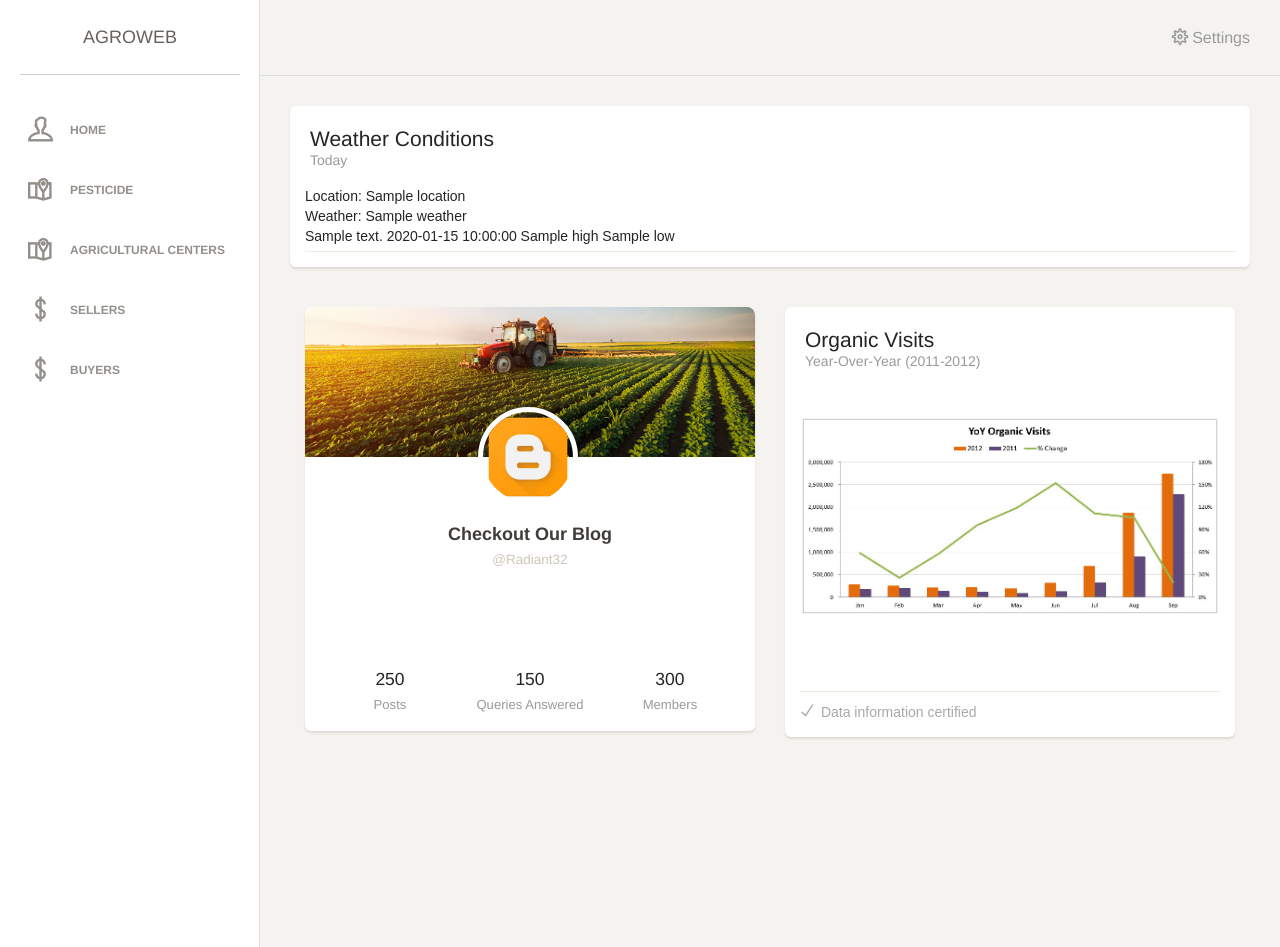
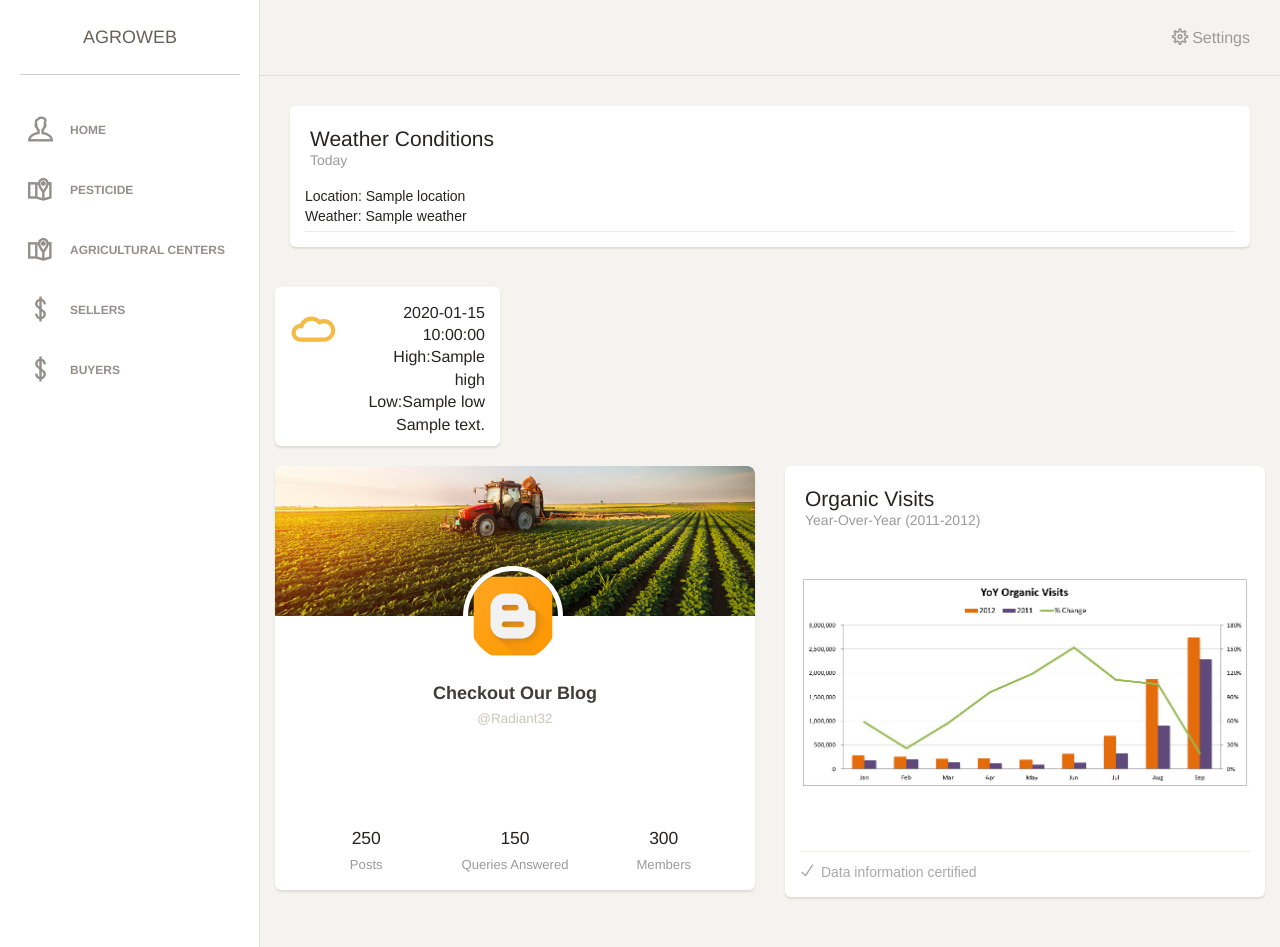
Before and after one commit to simran99/Hackk-Exchange, a Flask app: template templates/home.html in a window 1280 px wide. Run offline with Flask 2, Linux system fonts and the light colour scheme; the template is opened without the code that fills it: most values are stand-ins (such as "Sample title", 1, 10 or a date in 2020); some libraries are stand-ins or nearby versions; some web fonts are replaced.

Commit message:
fix
card forecast

```diff
--- a/templates/home.html
+++ b/templates/home.html
@@ -12,15 +12,6 @@
         </div>
         <div class="content">
             Location: {{ location }}<br> Weather: {{ weather }}<br>
-           {% for forecast in forecasts %}
-
-                {{forecast.text}}
-                {{forecast.date}}
-                {{forecast.high}}
-                {{forecast.low}}
-
-                <br>
-            {% endfor %}
             <div class="footer">
 
                 <hr>
@@ -30,7 +21,39 @@
         </div>
     </div>
 </div>
+</div>
 <br>
+<div class="row">
+{% for forecast in forecasts %}
+<div class="col-lg-3 col-sm-6">
+                        <div class="card">
+                            <div class="content">
+                                <div class="row">
+                                    <div class="col-xs-4">
+                                        <div class="icon-big icon-warning text-center">
+                                            <i class="ti-cloud"></i>
+                                        </div>
+                                    </div>
+                                    <div class="col-xs-8">
+                                        <div class="numbers">
+                                            <p>{{forecast.date}}
+                                                High:{{forecast.high}}
+                                           Low:{{forecast.low}}
+
+
+
+                                           {{forecast.text}}</p>
+
+                                        </div>
+                                    </div>
+                                </div>
+                            </div>
+                        </div>
+                    </div>
+{% endfor %}
+
+</div>
+<div class="row">
 <div class="col-md-6">
     <div class="card card-user">
                             <div class="image">
```
